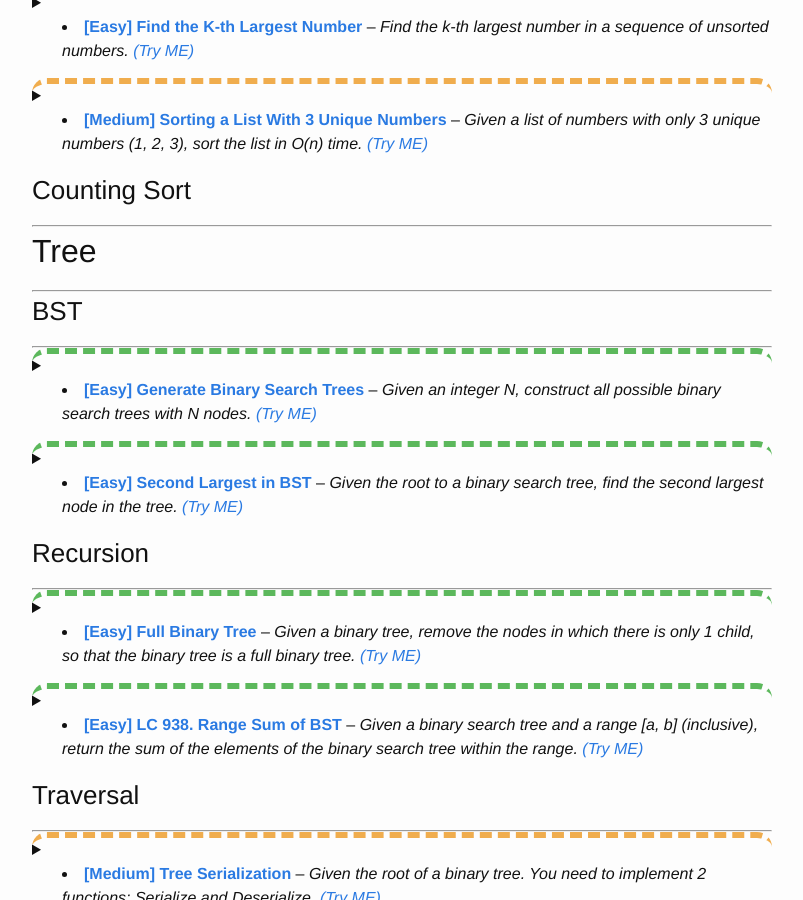
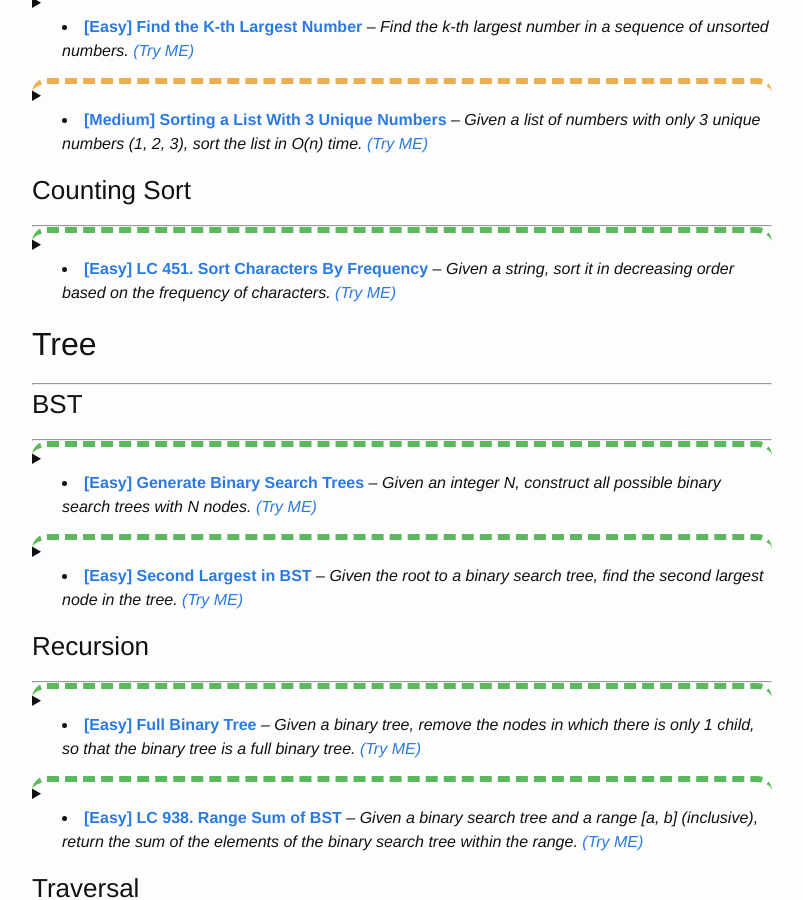
Before and after one commit to trsong/trsong.github.io, a Jekyll site: the page built from _posts/2019-04-01-DailyQuestionsByCategory.md, in a window 1280 px wide and 900 px high, scrolled down 4987 px. Shown: the whole window, without its empty margins (238-1041 px from the left). Built offline with Jekyll 4.4.1, drawn with Linux system fonts in a browser that asks for light colours.

Commit message:
Add previous question to category

```diff
--- a/_posts/2019-04-01-DailyQuestionsByCategory.md
+++ b/_posts/2019-04-01-DailyQuestionsByCategory.md
@@ -729,6 +729,22 @@ Output: [1, 1, 2, 2, 3, 3, 3]
 
 ### Counting Sort
 ---
+
+<details>
+<summary class="lc_e">
+
+- [**\[Easy\] LC 451. Sort Characters By Frequency**](https://trsong.github.io/python/java/2020/08/02/DailyQuestionsAug/#aug-22-2020-lc-451-easy-sort-characters-by-frequency) -- *Given a string, sort it in decreasing order based on the frequency of characters.* [*\(Try ME\)*](https://repl.it/@trsong/Sort-Characters-By-Frequency-1)
+
+</summary>
+<div>
+
+**Question:** Given a string, sort it in decreasing order based on the frequency of characters. If there are multiple possible solutions, return any of them.
+
+For example, given the string `tweet`, return `tteew`. `eettw` would also be acceptable.
+
+
+</div>
+</details>
 
 
 ## Tree
```
